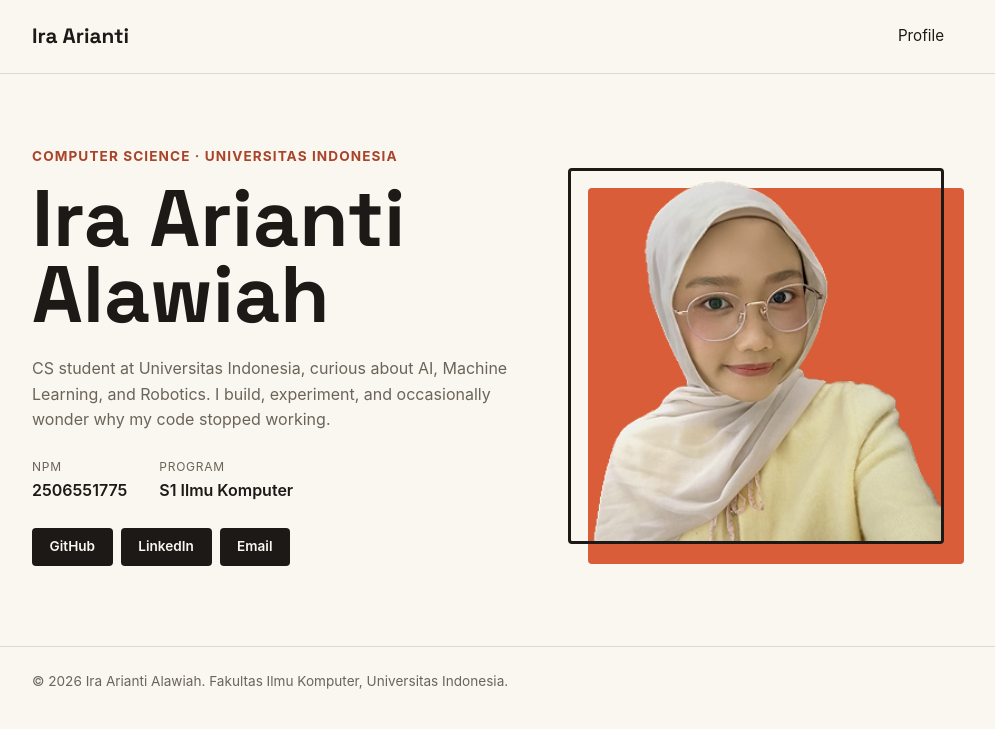
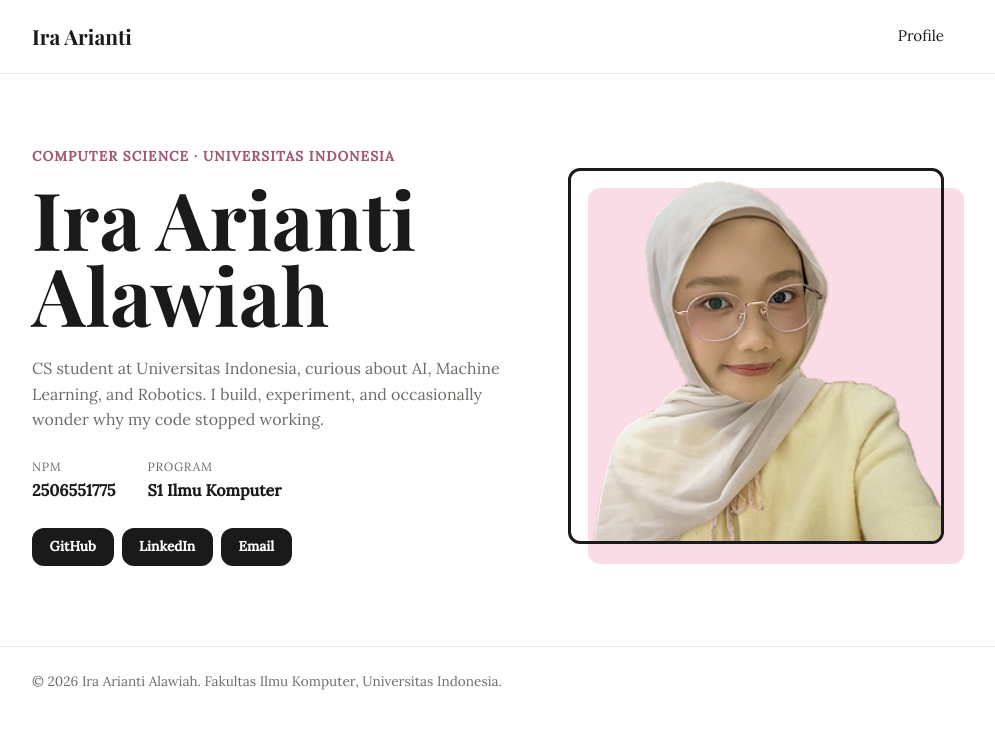
Before and after one commit to raa-arianti/myportofolio, a Django app: page / in a window 1280 px wide. Shown: the top 729 px of the page, without its empty margins (152-1147 px from the left). Run offline with Django 5.2, Linux system fonts and the light colour scheme.

Commit message:
feat: add design tokens for palette, typography, and asset slots

```diff
--- a/static/css/style.css
+++ b/static/css/style.css
@@ -5,24 +5,41 @@
 }
 
 :root {
-    --ink: #1c1917;
-    --paper: #faf6f0;
-    --accent: #d95d39;
-    --accent-dark: #a8442a;
-    --line: #e3d9c9;
-    --text-muted: #6b6459;
-    --radius: 4px;
+    /* ===== PALET WARNA ===== */
+    --ink: #1a1a1a;            /* judul & teks utama */
+    --paper: #ffffff;          /* latar halaman */
+    --accent: #f9dce5;         /* pink lembut - strip kartu & lingkaran ikon */
+    --accent-dark: #a05a76;    /* rose pekat - teks aksen & hover */
+    --line: #ece7e4;           /* garis pemisah halus */
+    --text-muted: #6f6b68;     /* deskripsi & teks sekunder */
+
+    /* ===== BENTUK ===== */
+    --radius: 12px;            /* sudut membulat kartu */
+    --radius-sm: 8px;
+
+    /* ===== TIPOGRAFI ===== */
+    --font-display: "Playfair Display", Georgia, "Times New Roman", serif;
+    --font-body: "Lora", Georgia, "Times New Roman", serif;
+    --font-ui: -apple-system, "Segoe UI", Roboto, Helvetica, Arial, sans-serif;
+
+    /* ===== ASSET SLOTS =====
+       Semua gambar dekoratif dikumpulkan di satu tempat supaya mudah diganti:
+       cukup ubah nama berkas di baris ini, tanpa menyentuh HTML sama sekali.
+       Dipakai mulai section Hero dan Footer. */
+    --img-hero-tiles:   url("/static/img/background-gradiasi.png");
+    --img-hero-clouds:  url("/static/img/awan.png");
+    --img-footer-scene: url("/static/img/footer.png");
 }
 
 body {
-    font-family: -apple-system, "Segoe UI", Roboto, Helvetica, Arial, sans-serif;
+    font-family: var(--font-body);
     color: var(--ink);
     background-color: var(--paper);
     line-height: 1.6;
 }
 
-h1, .brand {
-    font-family: "Space Grotesk", -apple-system, sans-serif;
+h1, h2, h3, .brand {
+    font-family: var(--font-display);
 }
 
 .container {
@@ -138,7 +155,7 @@ h1, .brand {
 }
 
 .social-link:hover {
-    background-color: var(--accent);
+    background-color: var(--accent-dark);
 }
 
 .hero-photo {
--- a/templates/index.html
+++ b/templates/index.html
@@ -6,7 +6,7 @@
     <title>Ira Arianti Alawiah - Portfolio</title>
     <link rel="preconnect" href="https://fonts.googleapis.com">
     <link rel="preconnect" href="https://fonts.gstatic.com" crossorigin>
-    <link href="https://fonts.googleapis.com/css2?family=Space+Grotesk:wght@500;700&display=swap" rel="stylesheet">
+    <link href="https://fonts.googleapis.com/css2?family=Playfair+Display:wght@500;600;700&family=Lora:wght@400;500&display=swap" rel="stylesheet">
     <link rel="stylesheet" href="/static/css/style.css">
 </head>
 
```
